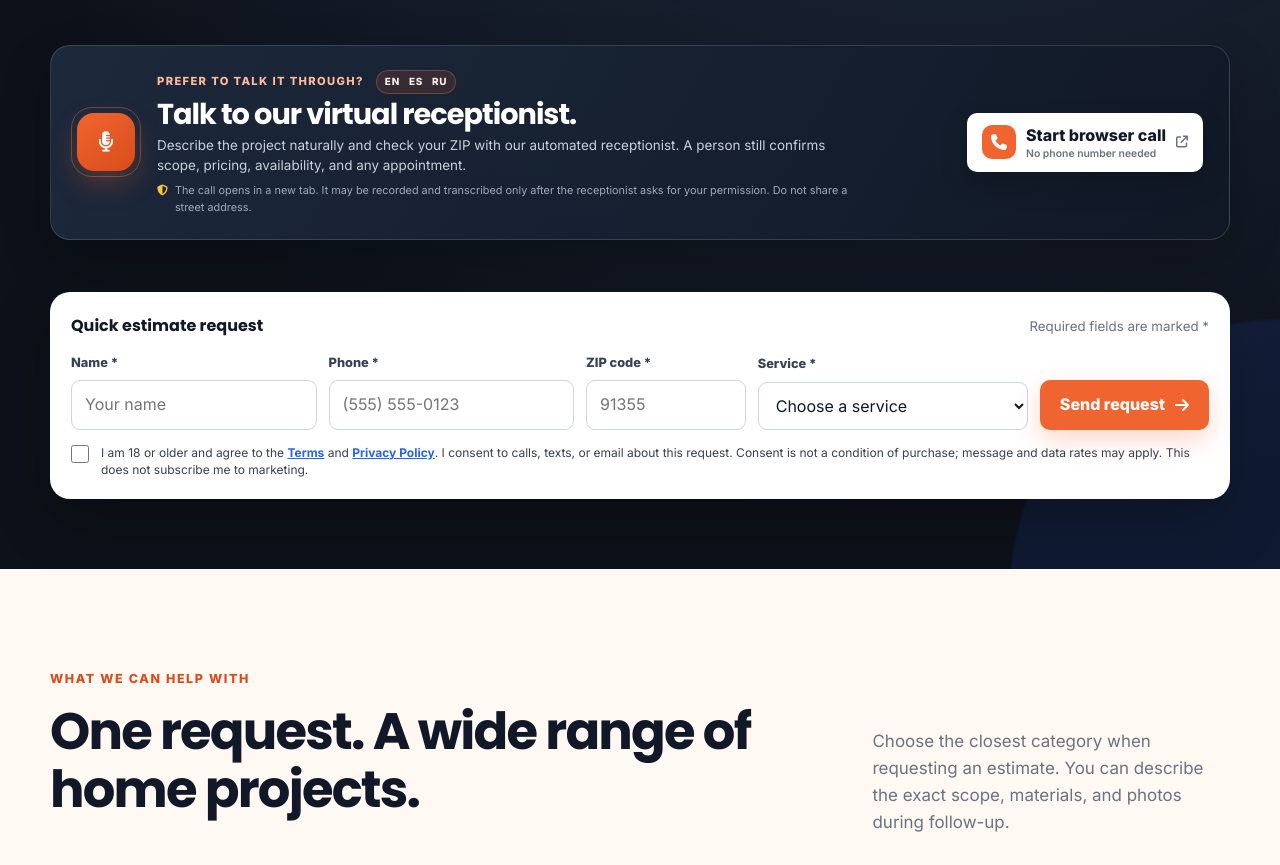
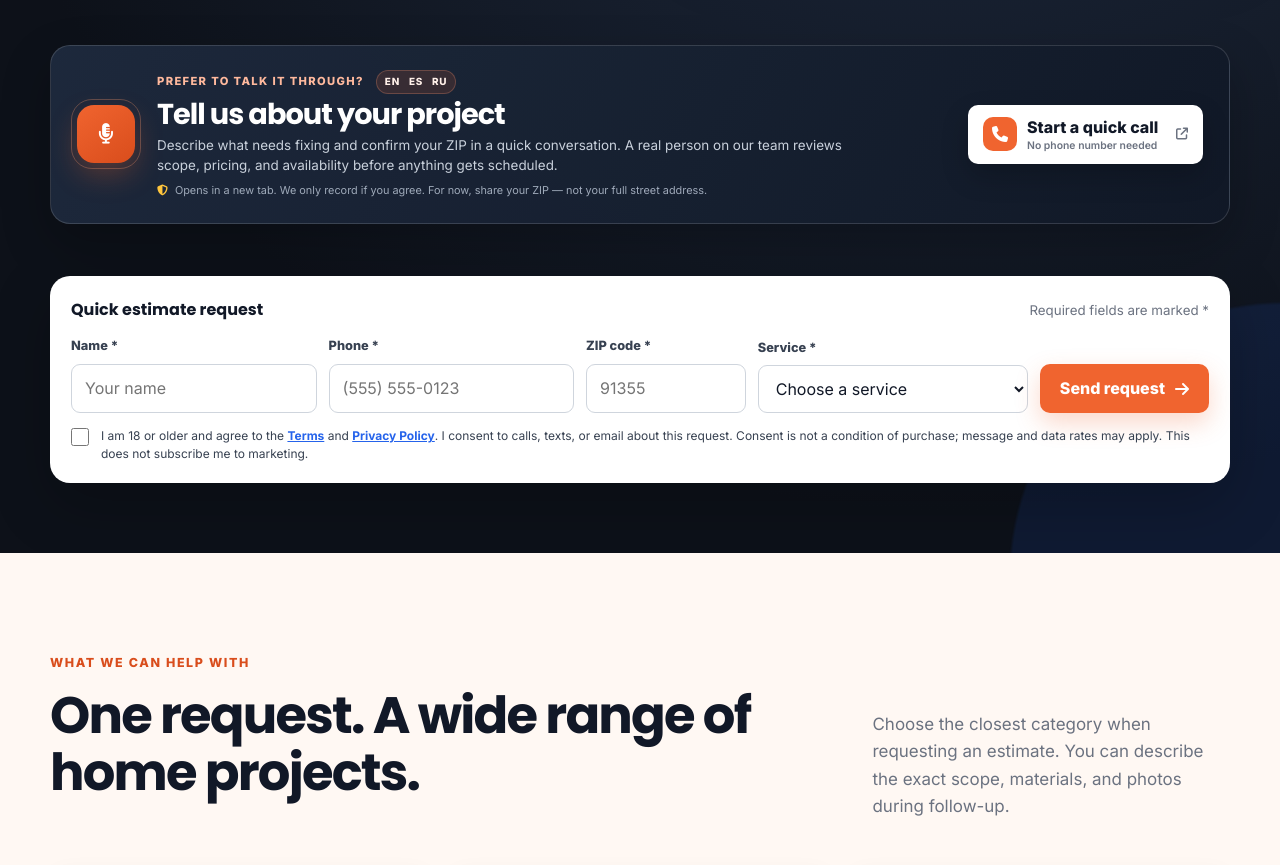
Before and after one commit to akcept24/handyman, a website: page index.html in a window 1280 px wide. Shown: the part 937-1802 px from the top of the page. Drawn offline with Linux system fonts and the light colour scheme.

Commit message:
Soften voice call section copy — remove virtual receptionist wording

```diff
--- a/index.html
+++ b/index.html
@@ -103,13 +103,13 @@
             <span class="voice-call-kicker">Prefer to talk it through?</span>
             <span class="voice-call-languages" aria-label="Available in English, Spanish, and Russian">EN&nbsp;&nbsp; ES&nbsp;&nbsp; RU</span>
           </div>
-          <h2 id="voice-call-title">Talk to our virtual receptionist.</h2>
-          <p>Describe the project naturally and check your ZIP with our automated receptionist. A person still confirms scope, pricing, availability, and any appointment.</p>
-          <p class="voice-call-disclosure"><i class="fas fa-shield-halved" aria-hidden="true"></i> The call opens in a new tab. It may be recorded and transcribed only after the receptionist asks for your permission. Do not share a street address.</p>
+          <h2 id="voice-call-title">Tell us about your project</h2>
+          <p>Describe what needs fixing and confirm your ZIP in a quick conversation. A real person on our team reviews scope, pricing, and availability before anything gets scheduled.</p>
+          <p class="voice-call-disclosure"><i class="fas fa-shield-halved" aria-hidden="true"></i> Opens in a new tab. We only record if you agree. For now, share your ZIP — not your full street address.</p>
         </div>
-        <a class="btn voice-call-button" href="https://agent.retellai.com/orb/agent_32e8100822dce62a9f089bc2c9?token=9f133ae95f18a693c882fa23777316ba" target="_blank" rel="noopener noreferrer" aria-label="Start a browser call with the automated virtual receptionist in a new tab">
+        <a class="btn voice-call-button" href="https://agent.retellai.com/orb/agent_32e8100822dce62a9f089bc2c9?token=9f133ae95f18a693c882fa23777316ba" target="_blank" rel="noopener noreferrer" aria-label="Start a quick call in a new tab">
           <span class="voice-call-button-icon" aria-hidden="true"><i class="fas fa-phone"></i></span>
-          <span>Start browser call<small>No phone number needed</small></span>
+          <span>Start a quick call<small>No phone number needed</small></span>
           <i class="fas fa-arrow-up-right-from-square" aria-hidden="true"></i>
         </a>
       </aside>
```
